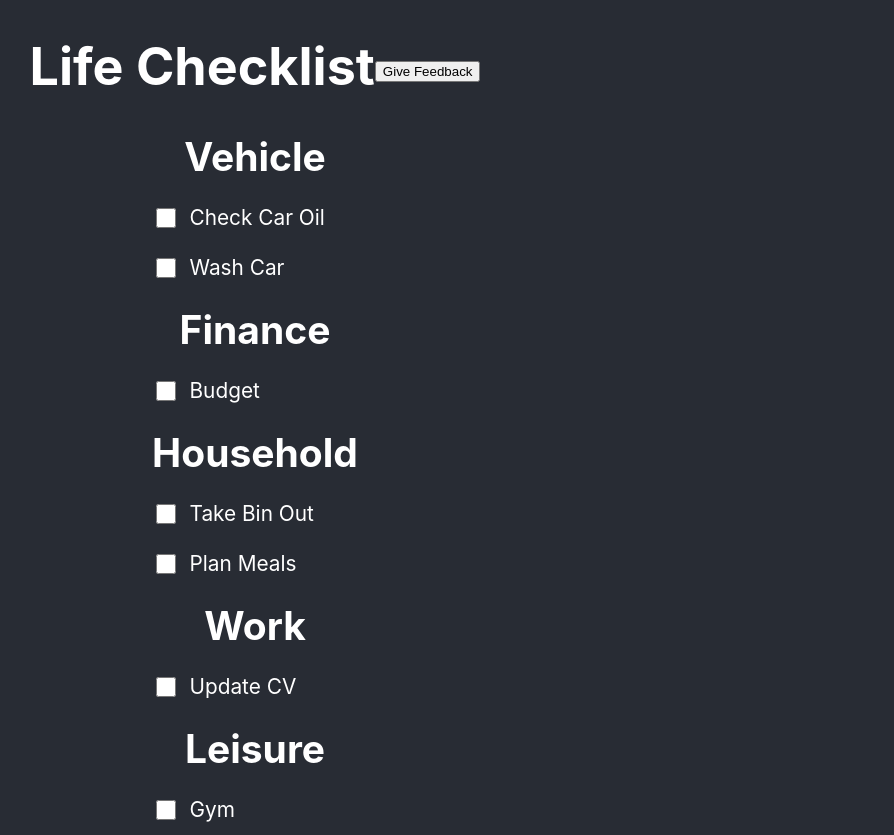
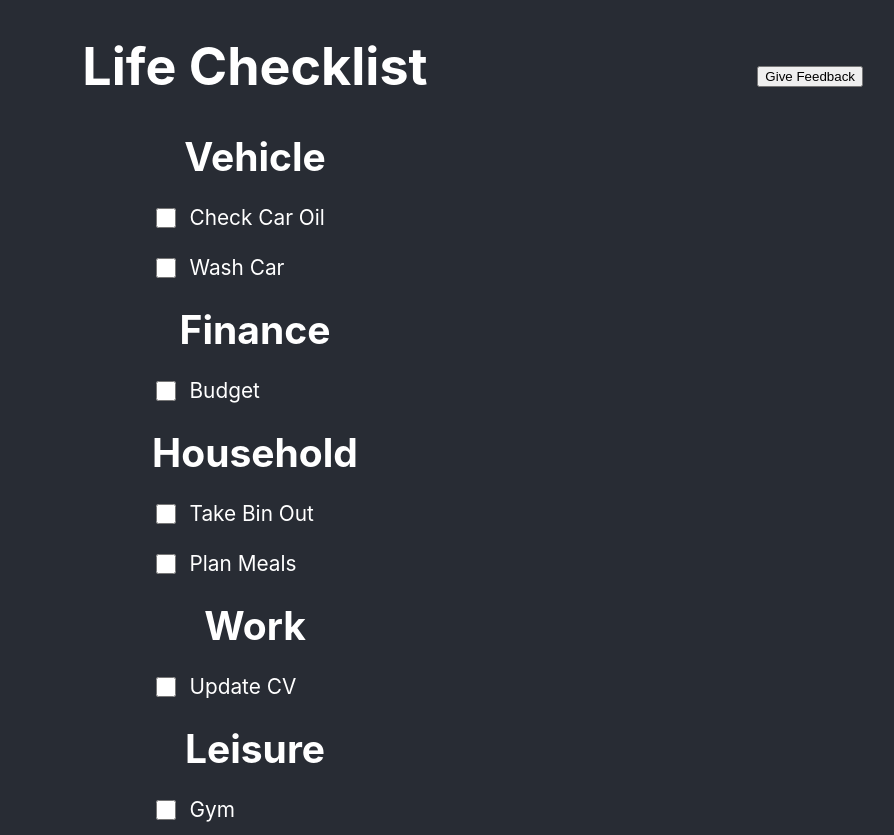
Before and after one commit to alexgamadev/LifeChecklist, a React (Create React App) app: page / in a window 1280 px wide. Shown: the whole page, without its empty margins (385-1279 px from the left). Built offline with nearby package versions, Linux system fonts and the light colour scheme.

Commit message:
Fixed class name

```diff
--- a/src/App.tsx
+++ b/src/App.tsx
@@ -20,7 +20,7 @@ function App() {
           <h1>
             Life Checklist
           </h1>
-          <FeedbackButton className="App-feedbackButton" />
+          <FeedbackButton className="App-feedback-button" />
         </div>
         <ChecklistForm>
           {checklistItems.map((item, index) => {
```
